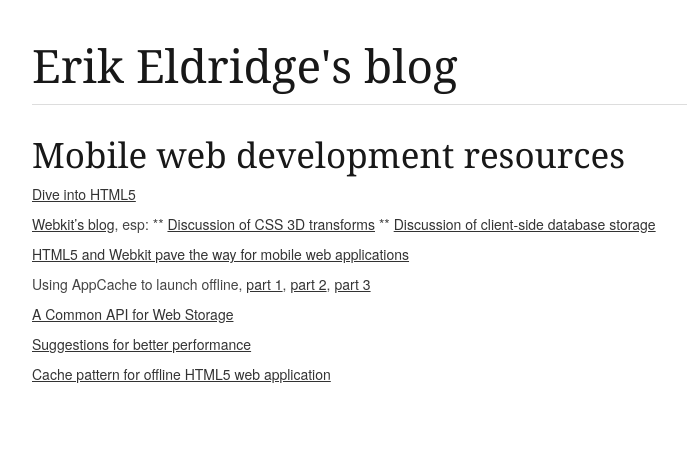
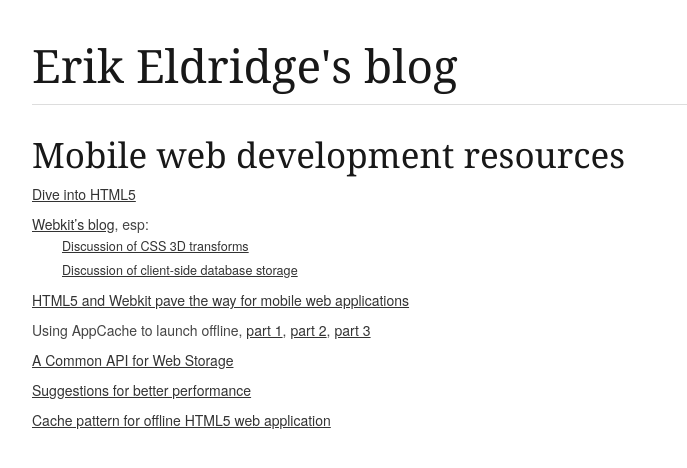
Before and after one commit to erikeldridge/erikeldridge.github.com, a Jekyll site: the page built from _posts/2012-2-6-mobile-web.md, in a window 1280 px wide. Shown: the top 468 px of the page, without its empty margins (138-825 px from the left). Built offline with Jekyll 4.4.1, drawn with Linux system fonts in a browser that asks for light colours; Markdown is read by kramdown in place of the engine named in the settings.

Commit message:
Fix formatting

```diff
--- a/_posts/2012-2-6-mobile-web.md
+++ b/_posts/2012-2-6-mobile-web.md
@@ -6,8 +6,8 @@
 
 * [Dive into HTML5](http://diveintohtml5.info/)
 * [Webkit's blog](http://www.webkit.org/blog), esp:
-** [Discussion of CSS 3D transforms](http://www.webkit.org/blog/386/3d-transforms/)
-** [Discussion of client-side database storage](http://www.webkit.org/blog/126/webkit-does-html5-client-side-database-storage/)
+  * [Discussion of CSS 3D transforms](http://www.webkit.org/blog/386/3d-transforms/)
+  * [Discussion of client-side database storage](http://www.webkit.org/blog/126/webkit-does-html5-client-side-database-storage/)
 * [HTML5 and Webkit pave the way for mobile web applications](http://googlecode.blogspot.com/2009/04/html5-and-webkit-pave-way-for-mobile.html)
 * Using AppCache to launch offline, [part 1](http://googlecode.blogspot.com/2009/04/gmail-for-mobile-html5-series-using.html), [part 2](http://googlecode.blogspot.com/2009/05/gmail-for-mobile-html5-series-part-2.html), [part 3](http://googlecode.blogspot.com/2009/05/gmail-for-mobile-html5-series-part-3.html)
 * [A Common API for Web Storage](http://googlecode.blogspot.com/2009/05/gmail-for-mobile-html5-series-common.html)
```
Also changed, not shown: _posts/2012-2-6-html5-playground.md (+6 -6 lines).
